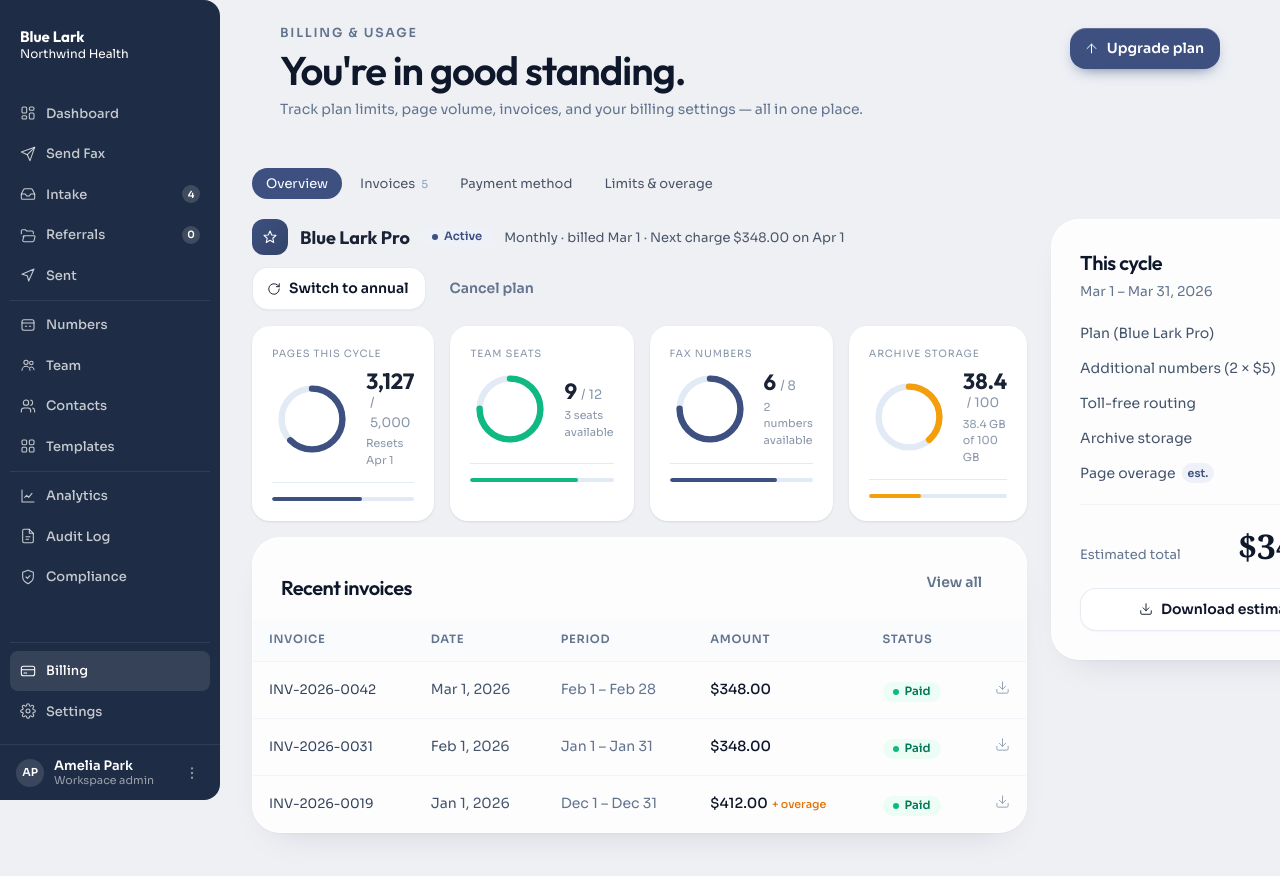
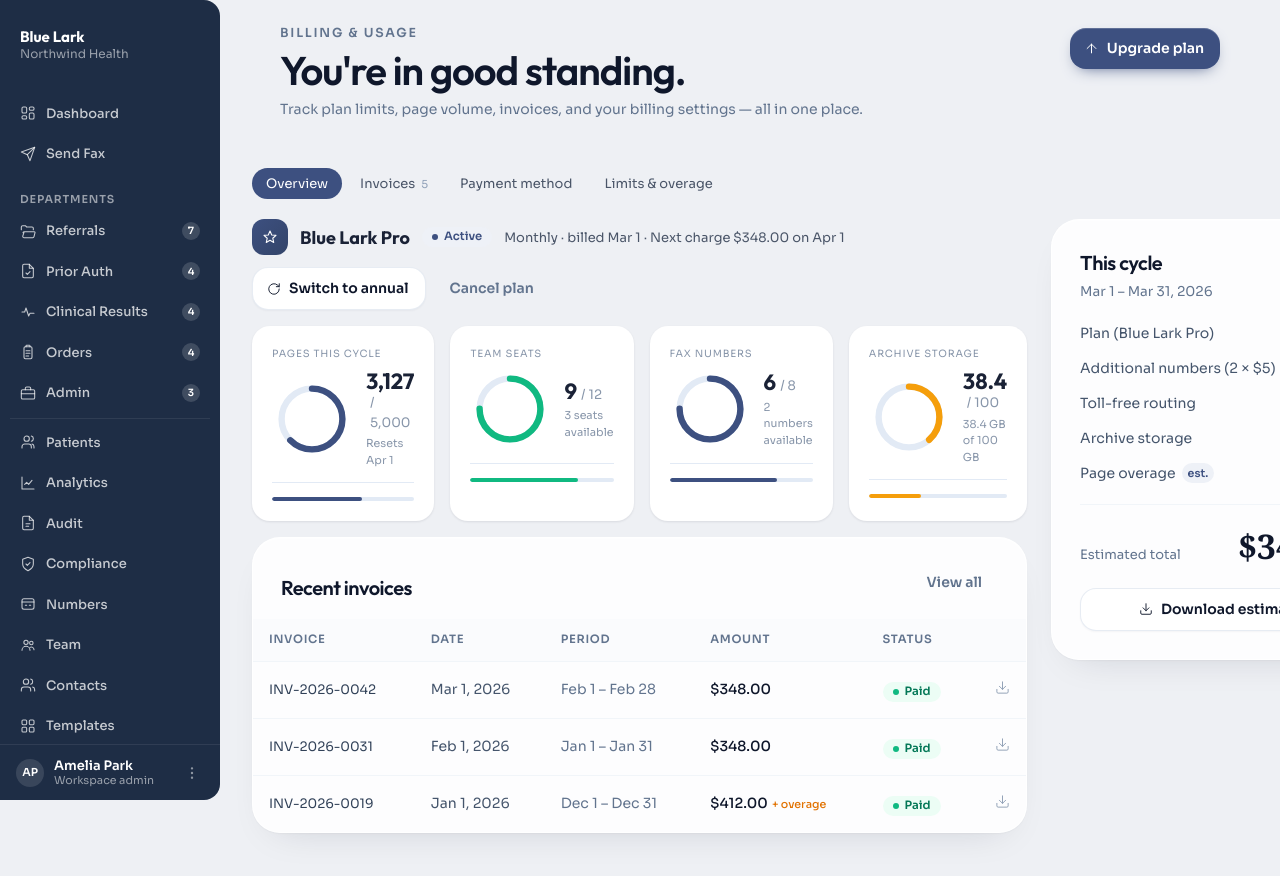
Before and after one commit to kschulze3142/design-prototype, a Next.js app: page /app/billing in a window 1280 px wide. Shown: the top 876 px of the page. Built offline with nearby package versions, Linux system fonts and the light colour scheme.

Commit message:
FE-048: Practice-type-aware sidebar with dynamic Departments section

```diff
--- /dev/null
+++ b/app/app/patients/page.tsx
@@ -0,0 +1,27 @@
+'use client';
+
+import { Card, SectionTitle } from '@/components/app/primitives';
+import { I } from '@/components/app/icons';
+
+export default function PatientsPage() {
+  return (
+    <div style={{ paddingTop: 32, paddingBottom: 32 }}>
+      <SectionTitle title="Patients" subtitle="Cross-department patient directory" />
+      <Card className="mt-6 p-10 flex flex-col items-center justify-center gap-4 text-center">
+        <span
+          className="w-12 h-12 rounded-2xl flex items-center justify-center"
+          style={{ background: 'var(--color-primary-subtle)', color: 'var(--color-primary)' }}
+        >
+          <I.Patients size={22} />
+        </span>
+        <div>
+          <div className="text-[16px] font-semibold text-slate-900">Patient directory coming soon</div>
+          <p className="text-[13.5px] text-slate-500 mt-1.5 max-w-md">
+            The full patient list view ships with FE-065. For now, patient cards surface inside
+            each department's work-item drawer.
+          </p>
+        </div>
+      </Card>
+    </div>
+  );
+}
--- a/components/app/AppSidebar.tsx
+++ b/components/app/AppSidebar.tsx
@@ -1,255 +1,56 @@
 'use client';
 import Link from 'next/link';
-import { usePathname, useSearchParams } from 'next/navigation';
+import { usePathname } from 'next/navigation';
+import { useMemo, useState } from 'react';
 import { I } from './icons';
-import { useState, Suspense } from 'react';
+import {
+  useDepartments,
+  useWorkItemsByDepartment,
+} from '@/lib/mockSystem/hooks';
+import { useMockSystem } from '@/lib/mockSystem/MockSystemProvider';
+import type { Department, DepartmentType } from '@/lib/mockSystem/types';
 
-type SubNavItem = { href: string; label: string; badge?: number };
-type NavItem = { href: string; label: string; icon: keyof typeof I; badge?: number; subItems?: SubNavItem[] };
+type NavItem = { href: string; label: string; icon: keyof typeof I };
 
-const inboxNumbers = [
-  { label: 'All inboxes',       number: 'all',  badge: 4 },
-  { label: 'Cardiology · 0142', number: '0142', badge: 2 },
-  { label: 'Front desk · 0319', number: '0319', badge: 1 },
-  { label: 'Toll-free · 0903',  number: '0903', badge: 1 },
+// Icon assignments for the dynamic Departments section. Defined alongside the
+// DepartmentType union so a new department added in types.ts surfaces a tsc
+// error here until an icon is chosen.
+const DEPARTMENT_ICON: Record<DepartmentType, keyof typeof I> = {
+  referrals:        'FolderOpen',
+  prior_auth:       'PriorAuth',
+  clinical_results: 'Results',
+  orders:           'Orders',
+  admin:            'Admin',
+};
+
+const TOP: NavItem[] = [
+  { href: '/app/dashboard', label: 'Dashboard', icon: 'Dashboard' },
+  { href: '/app/send',      label: 'Send Fax',  icon: 'Send' },
 ];
 
-function InboxSubItems() {
-  const pathname = usePathname();
-  const searchParams = useSearchParams();
-  const activeNumber = searchParams.get('number');
+const BOTTOM_PRIMARY: NavItem[] = [
+  { href: '/app/patients', label: 'Patients', icon: 'Patients' },
+];
 
-  const [orderedNumbers, setOrderedNumbers] = useState(
-    inboxNumbers.filter(n => n.number !== 'all')
-  );
-  const [dragIndex, setDragIndex] = useState<number | null>(null);
-  const [dropIndex, setDropIndex] = useState<number | null>(null);
+const BOTTOM_COMPLIANCE: NavItem[] = [
+  { href: '/app/analytics',  label: 'Analytics',  icon: 'Analytics' },
+  { href: '/app/audit',      label: 'Audit',      icon: 'Audit' },
+  { href: '/app/compliance', label: 'Compliance', icon: 'Shield' },
+];
 
-  if (!pathname.startsWith('/app/inbox')) return null;
-
-  const allItem = inboxNumbers.find(n => n.number === 'all')!;
-  const allActive = activeNumber === 'all';
-
-  const handleDragStart = (index: number) => {
-    setDragIndex(index);
-  };
-
-  const handleDragOver = (e: React.DragEvent, index: number) => {
-    e.preventDefault();
-    setDropIndex(index);
-  };
-
-  const handleDrop = (index: number) => {
-    if (dragIndex === null || dragIndex === index) {
-      setDragIndex(null);
-      setDropIndex(null);
-      return;
-    }
-    const updated = [...orderedNumbers];
-    const [moved] = updated.splice(dragIndex, 1);
-    updated.splice(index, 0, moved);
-    setOrderedNumbers(updated);
-    setDragIndex(null);
-    setDropIndex(null);
-  };
-
-  const handleDragEnd = () => {
-    setDragIndex(null);
-    setDropIndex(null);
-  };
-
-  const badgeStyle: React.CSSProperties = {
-    height: 16,
-    minWidth: 16,
-    fontSize: 10,
-    fontWeight: 700,
-    fontFamily: 'var(--font-body)',
-    background: 'var(--sidebar-badge-bg)',
-    color: 'var(--sidebar-text-active)',
-    borderRadius: 8,
-    padding: '0 4px',
-    display: 'inline-flex',
-    alignItems: 'center',
-    justifyContent: 'center',
-    flexShrink: 0,
-  };
-
-  return (
-    <div>
-      {/* All inboxes — fixed, not draggable */}
-      <Link
-        href="/app/inbox?number=all"
-        style={{
-          display: 'flex',
-          alignItems: 'center',
-          justifyContent: 'space-between',
-          paddingLeft: 28,
-          paddingRight: 10,
-          paddingTop: 10,
-          paddingBottom: 10,
-          fontFamily: 'var(--font-body)',
-          fontSize: 12,
-          fontWeight: allActive ? 600 : 500,
-          color: allActive ? 'var(--sidebar-text-active)' : 'var(--sidebar-text-sub)',
-          textDecoration: 'none',
-          borderRadius: 'var(--radius-sm)',
-          background: allActive ? 'var(--sidebar-item-active)' : 'transparent',
-          marginBottom: 1,
-          cursor: 'pointer',
-          transition: 'color var(--duration-fast)',
-        }}
-      >
-        <span style={{ flex: 1, overflow: 'hidden', textOverflow: 'ellipsis', whiteSpace: 'nowrap' }}>
-          {allItem.label}
-        </span>
-        {allItem.badge > 0 && <span style={badgeStyle}>{allItem.badge}</span>}
-      </Link>
-
-      {/* Draggable number items */}
-      {orderedNumbers.map((item, index) => {
-        const subActive = activeNumber === item.number;
-        const isBeingDragged = dragIndex === index;
-        const showDropLine = dropIndex === index && dragIndex !== index && dragIndex !== index - 1;
-
-        return (
-          <div
-            key={item.number}
-            draggable
-            onDragStart={() => handleDragStart(index)}
-            onDragOver={(e) => handleDragOver(e, index)}
-            onDrop={() => handleDrop(index)}
-            onDragEnd={handleDragEnd}
-            style={{ position: 'relative', marginBottom: 1 }}
-          >
-            {showDropLine && (
-              <div style={{
-                position: 'absolute',
-                top: 0,
-                left: 28,
-                right: 10,
-                height: 2,
-                background: 'var(--sidebar-text-active)',
-                borderRadius: 1,
-                zIndex: 10,
-              }} />
-            )}
-
-            <Link
-              href={`/app/inbox?number=${item.number}`}
-              style={{
-                display: 'flex',
-                alignItems: 'center',
-                justifyContent: 'space-between',
-                paddingLeft: 28,
-                paddingRight: 10,
-                paddingTop: 10,
-                paddingBottom: 10,
-                fontSize: 12,
-                fontFamily: 'var(--font-body)',
-                fontWeight: subActive ? 600 : 500,
-                color: subActive ? 'var(--sidebar-text-active)' : 'var(--sidebar-text-sub)',
-                textDecoration: 'none',
-                borderRadius: 'var(--radius-sm)',
-                background: subActive
-                  ? 'var(--sidebar-item-active)'
-                  : isBeingDragged
-                    ? 'var(--sidebar-item-hover)'
-                    : 'transparent',
-                opacity: isBeingDragged ? 0.4 : 1,
-                cursor: 'grab',
-                transition: 'opacity var(--duration-fast), background var(--duration-fast)',
-                userSelect: 'none',
-              }}
-            >
-              {/* Drag handle — 3 dots */}
-              <span style={{
-                display: 'flex',
-                flexDirection: 'column',
-                gap: 2,
-                marginRight: 6,
-                opacity: 0.3,
-                flexShrink: 0,
-              }}>
-                {[0, 1, 2].map(i => (
-                  <span key={i} style={{
-                    width: 3,
-                    height: 3,
-                    borderRadius: '50%',
-                    background: 'currentColor',
-                    display: 'block',
-                  }} />
-                ))}
-              </span>
-
-              <span style={{ flex: 1, overflow: 'hidden', textOverflow: 'ellipsis', whiteSpace: 'nowrap' }}>
-                {item.label}
-              </span>
-
-              {item.badge > 0 && <span style={badgeStyle}>{item.badge}</span>}
-            </Link>
-          </div>
-        );
-      })}
-    </div>
-  );
-}
-
-const CORE: NavItem[] = [
-  { href: '/app/dashboard', label: 'Dashboard', icon: 'Dashboard' },
-  { href: '/app/send',      label: 'Send Fax',  icon: 'Send' },
-  {
-    href: '/app/inbox', label: 'Intake', icon: 'Inbox', badge: 4,
-    subItems: inboxNumbers.map(n => ({
-      href: `/app/inbox?number=${n.number}`,
-      label: n.label,
-      badge: n.badge,
-    })),
-  },
-  { href: '/app/referrals', label: 'Referrals', icon: 'FolderOpen', badge: 0 },
-  { href: '/app/sent', label: 'Sent', icon: 'Sent' },
-];
-const DIRECTORY: NavItem[] = [
+const BOTTOM_DIRECTORY: NavItem[] = [
   { href: '/app/numbers',   label: 'Numbers',   icon: 'Numbers' },
   { href: '/app/team',      label: 'Team',      icon: 'Team' },
   { href: '/app/contacts',  label: 'Contacts',  icon: 'Contacts' },
   { href: '/app/templates', label: 'Templates', icon: 'Templates' },
 ];
-const COMPLIANCE: NavItem[] = [
-  { href: '/app/analytics', label: 'Analytics',  icon: 'Analytics' },
-  { href: '/app/audit',     label: 'Audit Log',  icon: 'Audit' },
-  { href: '/app/compliance',label: 'Compliance', icon: 'Shield' },
-];
-const SYSTEM: NavItem[] = [
+
+const BOTTOM_SYSTEM: NavItem[] = [
   { href: '/app/billing',  label: 'Billing',  icon: 'Billing' },
   { href: '/app/settings', label: 'Settings', icon: 'Settings' },
 ];
 
-function NavGroup({ items, separator, pushDown, pathname }: {
-  items: NavItem[];
-  separator?: boolean;
-  pushDown?: boolean;
-  pathname: string;
-}) {
-  return (
-    <div style={{
-      ...(separator ? { marginTop: 4, paddingTop: 4, borderTop: '1px solid var(--sidebar-separator)' } : {}),
-      ...(pushDown   ? { marginTop: 'auto', paddingTop: 8, borderTop: '1px solid var(--sidebar-separator)' } : {}),
-    }}>
-      {items.map(item => {
-        const Ico = I[item.icon];
-        const inInbox = item.href === '/app/inbox' && pathname.startsWith('/app/inbox');
-        const active = inInbox || pathname === item.href ||
-          (item.href !== '/app/dashboard' && pathname.startsWith(item.href));
-
-        return (
-          <div key={item.href}>
-            <Link href={item.href} className={`nav-item${active ? ' active' : ''}`}>
-              <span className="nav-icon" style={{ width: 16, height: 16, flexShrink: 0, display: 'flex', alignItems: 'center' }}>
-                <Ico size={16} />
-              </span>
-              <span style={{ flex: 1 }}>{item.label}</span>
-              {item.badge !== undefined && (
-                <span style={{
+const badgeStyle: React.CSSProperties = {
   background: 'var(--sidebar-badge-bg)',
   color: 'var(--sidebar-text-active)',
   fontSize: 10,
@@ -263,20 +64,75 @@
   alignItems: 'center',
   justifyContent: 'center',
   marginLeft: 'auto',
+};
+
+function isActive(pathname: string, href: string): boolean {
+  return pathname === href || pathname.startsWith(href + '/');
+}
+
+function NavItemRow({ item, active, badge }: { item: NavItem; active: boolean; badge?: number }) {
+  const Ico = I[item.icon];
+  return (
+    <Link href={item.href} className={`nav-item${active ? ' active' : ''}`}>
+      <span className="nav-icon" style={{ width: 16, height: 16, flexShrink: 0, display: 'flex', alignItems: 'center' }}>
+        <Ico size={16} />
+      </span>
+      <span style={{ flex: 1 }}>{item.label}</span>
+      {badge !== undefined && badge > 0 && <span style={badgeStyle}>{badge}</span>}
+    </Link>
+  );
+}
+
+function StaticNavGroup({ items, pathname, separator, pushDown }: {
+  items: NavItem[];
+  pathname: string;
+  separator?: boolean;
+  pushDown?: boolean;
+}) {
+  return (
+    <div style={{
+      ...(separator ? { marginTop: 4, paddingTop: 4, borderTop: '1px solid var(--sidebar-separator)' } : {}),
+      ...(pushDown  ? { marginTop: 'auto', paddingTop: 8, borderTop: '1px solid var(--sidebar-separator)' } : {}),
     }}>
-                  {item.badge}
-                </span>
-              )}
-            </Link>
-
-            {item.subItems && (
-              <Suspense fallback={null}>
-                <InboxSubItems />
-              </Suspense>
-            )}
+      {items.map(item => (
+        <NavItemRow key={item.href} item={item} active={isActive(pathname, item.href)} />
+      ))}
     </div>
   );
-      })}
+}
+
+function DepartmentNavRow({ department, pathname }: { department: Department; pathname: string }) {
+  const template = useMockSystem().templates[department.type];
+  const items = useWorkItemsByDepartment(department.type);
+  const openCount = useMemo(
+    () => items.filter(i => !template.terminalStatuses.includes(i.status)).length,
+    [items, template.terminalStatuses],
+  );
+  const href = `/app/${department.type}`;
+  return (
+    <NavItemRow
+      item={{ href, label: template.name, icon: DEPARTMENT_ICON[department.type] }}
+      active={isActive(pathname, href)}
+      badge={openCount}
+    />
+  );
+}
+
+function DepartmentsSection({ pathname }: { pathname: string }) {
+  const departments = useDepartments();
+  const { templates } = useMockSystem();
+  const sorted = useMemo(
+    () => [...departments].sort(
+      (a, b) => templates[a.type].displayOrder - templates[b.type].displayOrder,
+    ),
+    [departments, templates],
+  );
+  return (
+    <div style={{ marginTop: 8 }}>
+      <div className="nav-section-label" style={{ color: 'var(--sidebar-text-faint)' }}>Departments</div>
+      {sorted.map(d => (
+        <DepartmentNavRow key={d.id} department={d} pathname={pathname} />
+      ))}
     </div>
   );
 }
@@ -325,7 +181,7 @@
           <div style={{
             fontFamily: 'var(--font-body)',
             fontSize: 12,
-            color: 'var(--sidebar-text-active)',
+            color: 'var(--sidebar-text-faint)',
             lineHeight: 1.3,
           }}>
             Northwind Health
@@ -341,10 +197,12 @@
         display: 'flex',
         flexDirection: 'column',
       }}>
-        <NavGroup items={CORE}       pathname={pathname} />
-        <NavGroup items={DIRECTORY}  pathname={pathname} separator />
-        <NavGroup items={COMPLIANCE} pathname={pathname} separator />
-        <NavGroup items={SYSTEM}     pathname={pathname} pushDown />
+        <StaticNavGroup items={TOP} pathname={pathname} />
+        <DepartmentsSection pathname={pathname} />
+        <StaticNavGroup items={BOTTOM_PRIMARY}    pathname={pathname} separator />
+        <StaticNavGroup items={BOTTOM_COMPLIANCE} pathname={pathname} />
+        <StaticNavGroup items={BOTTOM_DIRECTORY}  pathname={pathname} />
+        <StaticNavGroup items={BOTTOM_SYSTEM}     pathname={pathname} pushDown />
       </nav>
 
       {/* User area */}
--- a/components/app/icons.tsx
+++ b/components/app/icons.tsx
@@ -60,4 +60,9 @@
   FolderOpen: (p: any) => <Icon {...p}><path d="M6 14 4 20a2 2 0 0 0 1.9 2H19a2 2 0 0 0 2-1.5l1.5-6a1 1 0 0 0-1-1.3H6.4a2 2 0 0 0-1.9 1.3Z"/><path d="M2 10V6a2 2 0 0 1 2-2h4l2 2h8a2 2 0 0 1 2 2v2"/></Icon>,
   HomeHealth: (p: any) => <Icon {...p}><path d="M3 12 12 3l9 9"/><path d="M5 10v9a2 2 0 0 0 2 2h10a2 2 0 0 0 2-2v-9"/><path d="M12 17.8l-2.6-2.6a1.6 1.6 0 0 1 2.6-1.85 1.6 1.6 0 0 1 2.6 1.85L12 17.8z"/></Icon>,
   Cardiology: (p: any) => <Icon {...p}><path d="M19 14c1.49-1.46 3-3.21 3-5.5A5.5 5.5 0 0 0 16.5 3c-1.76 0-3 .5-4.5 2-1.5-1.5-2.74-2-4.5-2A5.5 5.5 0 0 0 2 8.5c0 2.3 1.5 4.05 3 5.5l7 7Z"/><path d="M3.22 12H9.5l.5-1 2 4.5 2-7 1.5 3.5h5.27"/></Icon>,
+  Patients: (p: any) => <Icon {...p}><path d="M17 21v-2a4 4 0 0 0-4-4H7a4 4 0 0 0-4 4v2"/><circle cx="10" cy="7" r="4"/><path d="M21 21v-2a4 4 0 0 0-3-3.87"/><path d="M17 3.13a4 4 0 0 1 0 7.75"/></Icon>,
+  PriorAuth: (p: any) => <Icon {...p}><path d="M14 2H6a2 2 0 0 0-2 2v16a2 2 0 0 0 2 2h12a2 2 0 0 0 2-2V8Z"/><path d="M14 2v6h6"/><path d="m9 15 2 2 4-4"/></Icon>,
+  Results: (p: any) => <Icon {...p}><path d="M3 12h4l2-6 4 12 2-4h6"/></Icon>,
+  Orders: (p: any) => <Icon {...p}><rect x="6" y="4" width="12" height="18" rx="2"/><path d="M9 4V3a1 1 0 0 1 1-1h4a1 1 0 0 1 1 1v1"/><path d="M9 10h6"/><path d="M9 14h6"/><path d="M9 18h4"/></Icon>,
+  Admin: (p: any) => <Icon {...p}><rect x="2" y="7" width="20" height="14" rx="2"/><path d="M8 7V5a2 2 0 0 1 2-2h4a2 2 0 0 1 2 2v2"/><path d="M2 13h20"/></Icon>,
 };
--- a/lib/mockSystem/templates.ts
+++ b/lib/mockSystem/templates.ts
@@ -38,6 +38,7 @@
   displayOrder: 1,
   queueLayout: 'pipeline',
   statuses: ['new', 'in_review', 'accepted', 'scheduled', 'completed', 'declined'],
+  terminalStatuses: ['accepted', 'scheduled', 'completed', 'declined'],
   docTags: [
     'Referral Rx', 'H&P', 'Insurance Card', 'Lab Results', 'Labs',
     'Discharge Summary', 'Op Report', 'F2F Request', 'F2F Docs',
@@ -72,6 +73,7 @@
   displayOrder: 2,
   queueLayout: 'tracker',
   statuses: ['pending', 'submitted', 'approved', 'denied', 'expired'],
+  terminalStatuses: ['approved', 'denied', 'expired'],
   docTags: [
     'Auth Request', 'Auth Decision', 'Clinical Notes', 'F2F Docs',
     'Peer-to-Peer', 'Appeal', 'Auth Approval', 'Auth Denial',
@@ -103,6 +105,7 @@
   displayOrder: 3,
   queueLayout: 'inbox',
   statuses: ['new', 'reviewed', 'acknowledged', 'action_required', 'closed'],
+  terminalStatuses: ['acknowledged', 'closed'],
   docTags: [
     'Lab', 'Imaging', 'Pathology', 'STAT', 'Abnormal', 'Critical',
     'Routine', 'Follow-up',
@@ -133,6 +136,7 @@
   displayOrder: 4,
   queueLayout: 'queue',
   statuses: ['pending', 'in_progress', 'fulfilled', 'cancelled'],
+  terminalStatuses: ['fulfilled', 'cancelled'],
   docTags: [
     'DME', 'Lab', 'Imaging', 'Procedure', 'Pharmacy', 'Home Health',
     'Routine', 'Urgent',
@@ -157,6 +161,7 @@
   displayOrder: 5,
   queueLayout: 'inbox',
   statuses: ['open', 'in_progress', 'completed', 'archived'],
+  terminalStatuses: ['completed', 'archived'],
   docTags: [
     'Insurance Card', 'Records Request', 'ROI', 'Address Change',
     'POA', 'Payer Correspondence', 'Routine',
--- a/lib/mockSystem/types.ts
+++ b/lib/mockSystem/types.ts
@@ -59,6 +59,11 @@
   displayOrder: number
   queueLayout: QueueLayout
   statuses: string[]
+  // Subset of `statuses` considered "done" — items in these statuses are
+  // excluded from open-work counts (sidebar badges, dashboard tiles). Required
+  // (not optional) so every template author makes an explicit choice; a
+  // department with no terminal states ships `[]`.
+  terminalStatuses: string[]
   docTags: string[]
   metadataFields: MetadataFieldDescriptor[]
   supportsDecline: boolean
```
Also changed, not shown: .claude/settings.local.json. Lines whose indentation alone changed are shown as unchanged.
